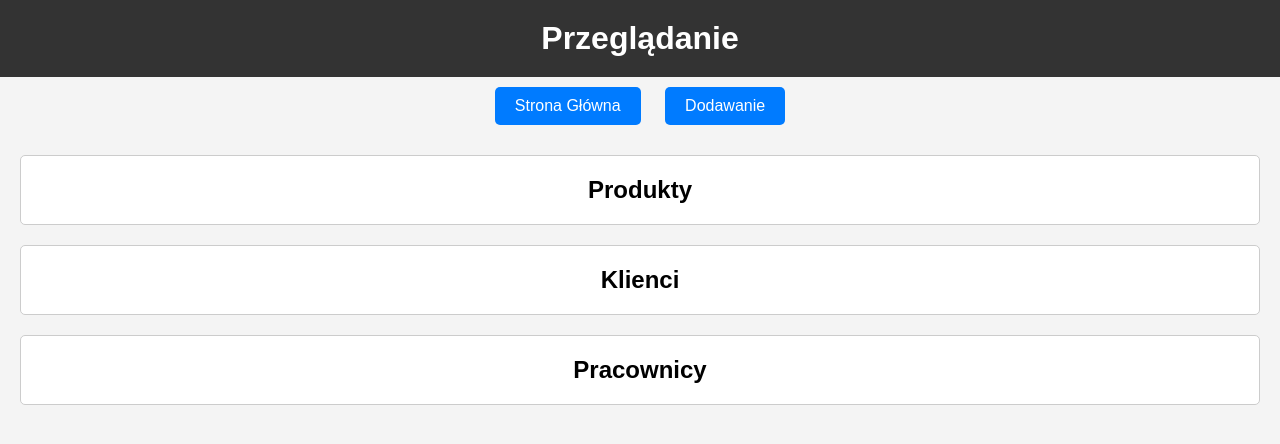
After one commit to Qishilu1/zadanie_dodatkowe, a PHP site: page /przegladanie.php in a window 1280 px wide. The commit adds this page. Shown: the top 444 px of the page. Run offline with PHP 8.4, Linux system fonts and the light colour scheme.

Commit message:
zmiana rozszerzenia plikow i dodanie troche kodu

```diff
--- a/main.html
+++ b/main.php
@@ -7,11 +7,15 @@
 	</head>
 
 	<header>
-		Zarządzanie pracownikami
+		<h1>Panel Zarządzania</h1>
 	</header>
 
 	<body>
 
+		<main id="przyciski">
+			<a href="dodawanie.html">Dodawanie</a>
+			<a href="przegladanie.html">Przeglądanie</a>
+		</main>
 	</body>
 
 	<footer>
--- /dev/null
+++ b/przegladanie.php
@@ -0,0 +1,33 @@
+<!DOCTYPE html>
+<html lang="pl">
+	<head>
+		<meta charset="utf-8">
+		<link rel="stylesheet" type="text/css" href="style.css">
+		<title>System ERP - przeglądanie</title>
+	</head>
+
+	<header>
+		<h1>Przeglądanie</h1>
+	</header>
+
+	<body>
+
+		<main id="przyciski">
+			<a href="main.html">Strona Główna</a>
+			<a href="dodawanie.html">Dodawanie</a>
+		</main>
+		<section id="sekcja">
+			<h2>Produkty</h2>
+		</section>
+		<section id="sekcja">
+			<h2>Klienci</h2>
+		</section>
+		<section id="sekcja">
+			<h2>Pracownicy</h2>
+		</section>
+	</body>
+
+	<footer>
+
+	</footer>
+</html>
--- a/style.css
+++ b/style.css
@@ -0,0 +1,51 @@
+*{
+	margin: 0;
+	padding: 0;
+}
+
+body {
+    text-align: center;
+    font-family: Arial, sans-serif;
+    background-color: #f4f4f4;
+}
+
+h1 {
+    background-color: #333;
+    color: #fff;
+    padding: 20px;
+}
+
+#przyciski a {
+    display: inline-block;
+    margin: 10px;
+    padding: 10px 20px;
+    background-color: #007BFF;
+    color: #fff;
+    text-decoration: none;
+    border-radius: 5px;
+}
+
+form {
+    margin: 20px;
+}
+
+input {
+    margin: 5px;
+    padding: 5px;
+}
+
+button {
+    background-color: #007BFF;
+    color: #fff;
+    border: none;
+    padding: 10px 20px;
+    border-radius: 5px;
+}
+
+#sekcja {
+    margin: 20px;
+    padding: 20px;
+    background-color: #fff;
+    border: 1px solid #ccc;
+    border-radius: 5px;
+}
```
Also changed, not shown: dodawanie.php (added, +30 -0 lines), dodawanie.html (deleted), przeglądanie.html (deleted).
